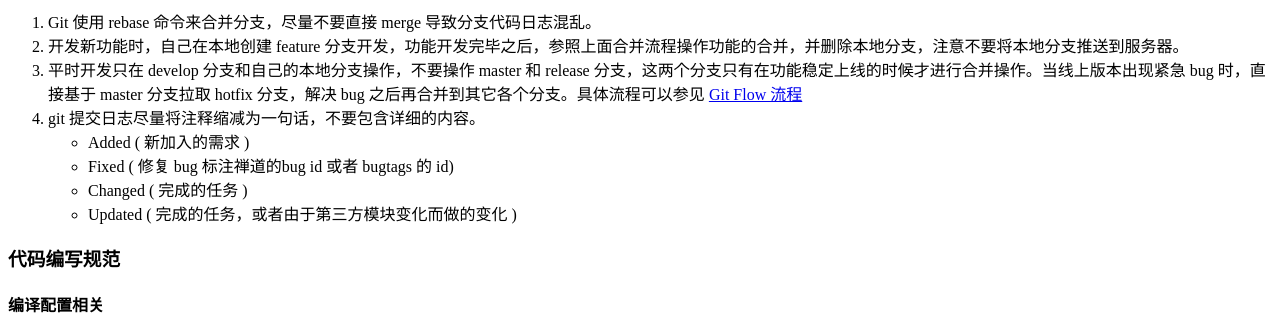
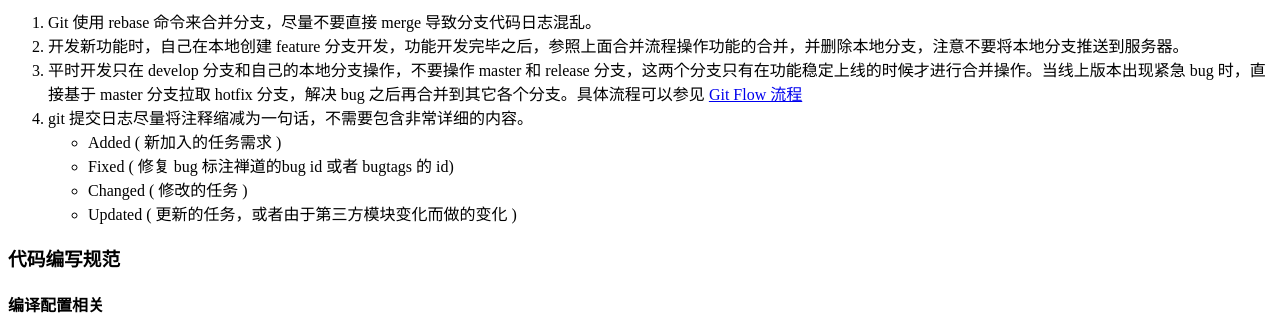
Before and after one commit to Frank-Zhu/Frank-Zhu.github.io, a Jekyll site: the page built from _posts/2016-04-26-android-code-rule.md, in a window 1280 px wide and 900 px high. Shown: the part 444-759 px from the top of the window. Built offline with Jekyll 4.4.1, drawn with Linux system fonts in a browser that asks for light colours; some of the changed text lies outside the part shown.

```diff
--- a/_posts/2016-04-26-android-code-rule.md
+++ b/_posts/2016-04-26-android-code-rule.md
@@ -11,11 +11,11 @@ categories: [android]
 1. Git 使用 rebase 命令来合并分支，尽量不要直接 merge 导致分支代码日志混乱。
 2. 开发新功能时，自己在本地创建 feature 分支开发，功能开发完毕之后，参照上面合并流程操作功能的合并，并删除本地分支，注意不要将本地分支推送到服务器。
 3. 平时开发只在 develop 分支和自己的本地分支操作，不要操作 master 和 release 分支，这两个分支只有在功能稳定上线的时候才进行合并操作。当线上版本出现紧急 bug 时，直接基于 master 分支拉取 hotfix 分支，解决 bug 之后再合并到其它各个分支。具体流程可以参见 [Git Flow 流程](http://nvie.com/posts/a-successful-git-branching-model/)
-4. git 提交日志尽量将注释缩减为一句话，不要包含详细的内容。
-   - Added ( 新加入的需求 )
+4. git 提交日志尽量将注释缩减为一句话，不需要包含非常详细的内容。
+   - Added ( 新加入的任务需求 )
    - Fixed ( 修复 bug 标注禅道的bug id 或者 bugtags 的 id)
-   - Changed ( 完成的任务 )
-   - Updated ( 完成的任务，或者由于第三方模块变化而做的变化 )
+   - Changed ( 修改的任务 )
+   - Updated ( 更新的任务，或者由于第三方模块变化而做的变化 )
 
 ### 代码编写规范
 
```
Also changed, not shown: _posts/2017-10-20-php-larvavel-vagrant-xdebug-phpstorm.md (added, +111 -0 lines), img/vagrant/1.png (added), img/vagrant/2.png (added), img/vagrant/3.png (added), img/vagrant/4.png (added), img/vagrant/5.png (added).
